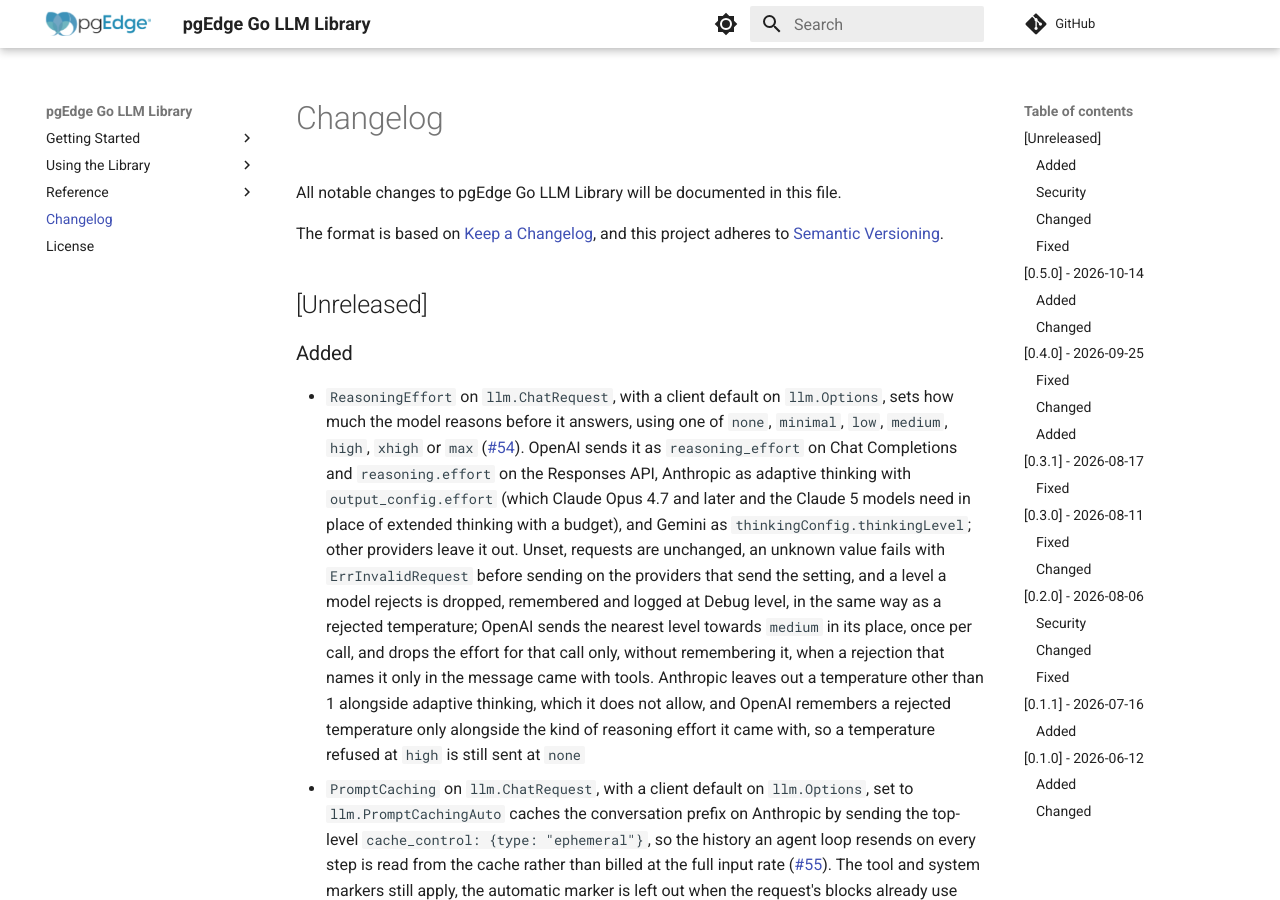
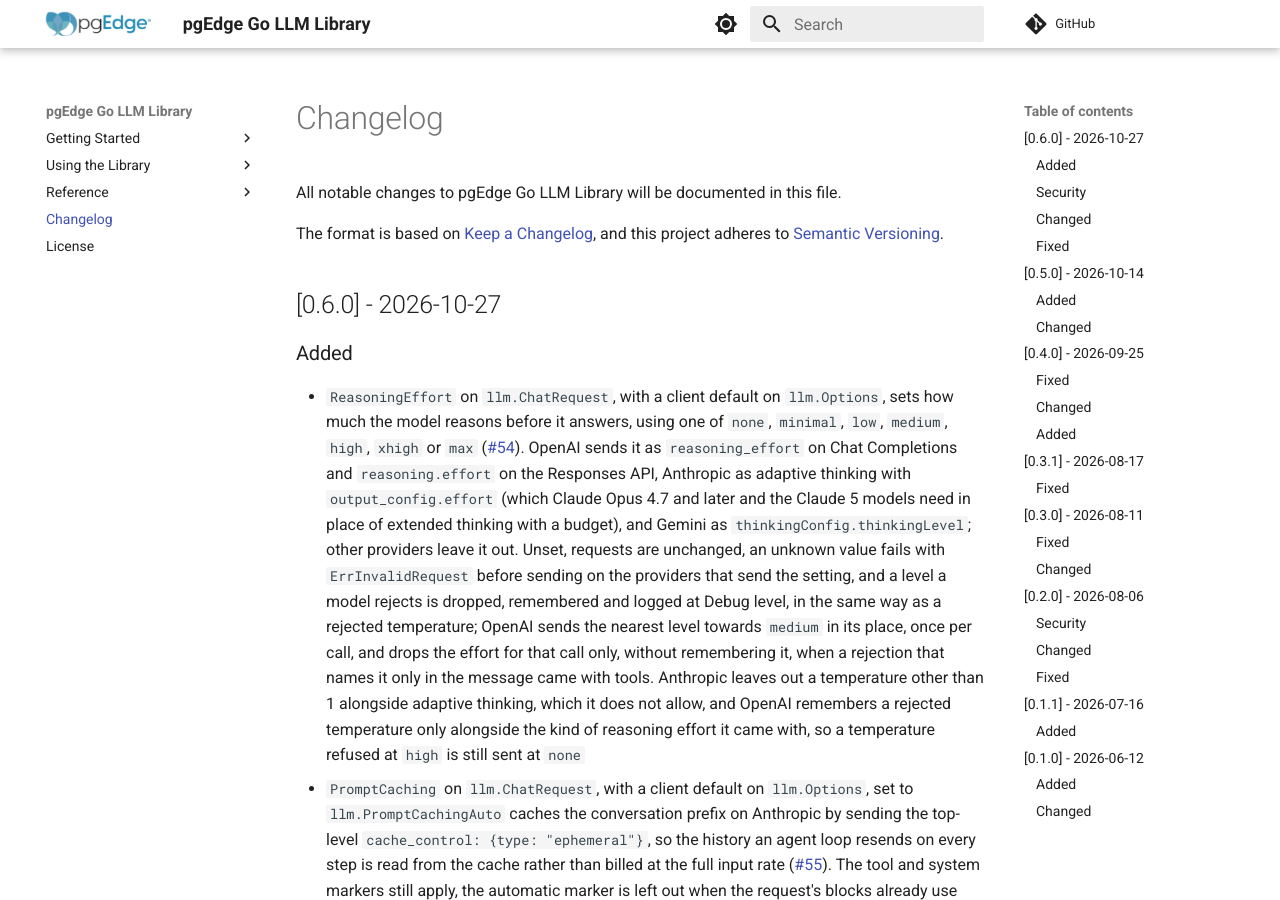
Before and after one commit to pgEdge/pgedge-go-llm-lib, an MkDocs documentation site: the page built from docs/changelog.md, in a window 1280 px wide and 900 px high. Built offline with MkDocs 1.6.1 and Material for MkDocs 9.7.7, drawn with Linux system fonts in a browser that asks for light colours; comment, search, counter and statistics services are not loaded.

Commit message:
Release version 0.6.0
- Update changelog with release notes

Release-Date: 2026-10-27

```diff
--- a/docs/changelog.md
+++ b/docs/changelog.md
@@ -8,7 +8,7 @@ The format is based on
 project adheres to
 [Semantic Versioning](https://semver.org/spec/v2.0.0.html).
 
-## [Unreleased]
+## [0.6.0] - 2026-10-27
 
 ### Added
 - `ReasoningEffort` on `llm.ChatRequest`, with a client default on `llm.Options`, sets how much the model reasons before it answers, using one of `none`, `minimal`, `low`, `medium`, `high`, `xhigh` or `max` ([#54](https://github.com/pgEdge/pgedge-go-llm-lib/issues/54)). OpenAI sends it as `reasoning_effort` on Chat Completions and `reasoning.effort` on the Responses API, Anthropic as adaptive thinking with `output_config.effort` (which Claude Opus 4.7 and later and the Claude 5 models need in place of extended thinking with a budget), and Gemini as `thinkingConfig.thinkingLevel`; other providers leave it out. Unset, requests are unchanged, an unknown value fails with `ErrInvalidRequest` before sending on the providers that send the setting, and a level a model rejects is dropped, remembered and logged at Debug level, in the same way as a rejected temperature; OpenAI sends the nearest level towards `medium` in its place, once per call, and drops the effort for that call only, without remembering it, when a rejection that names it only in the message came with tools. Anthropic leaves out a temperature other than 1 alongside adaptive thinking, which it does not allow, and OpenAI remembers a rejected temperature only alongside the kind of reasoning effort it came with, so a temperature refused at `high` is still sent at `none`
```
